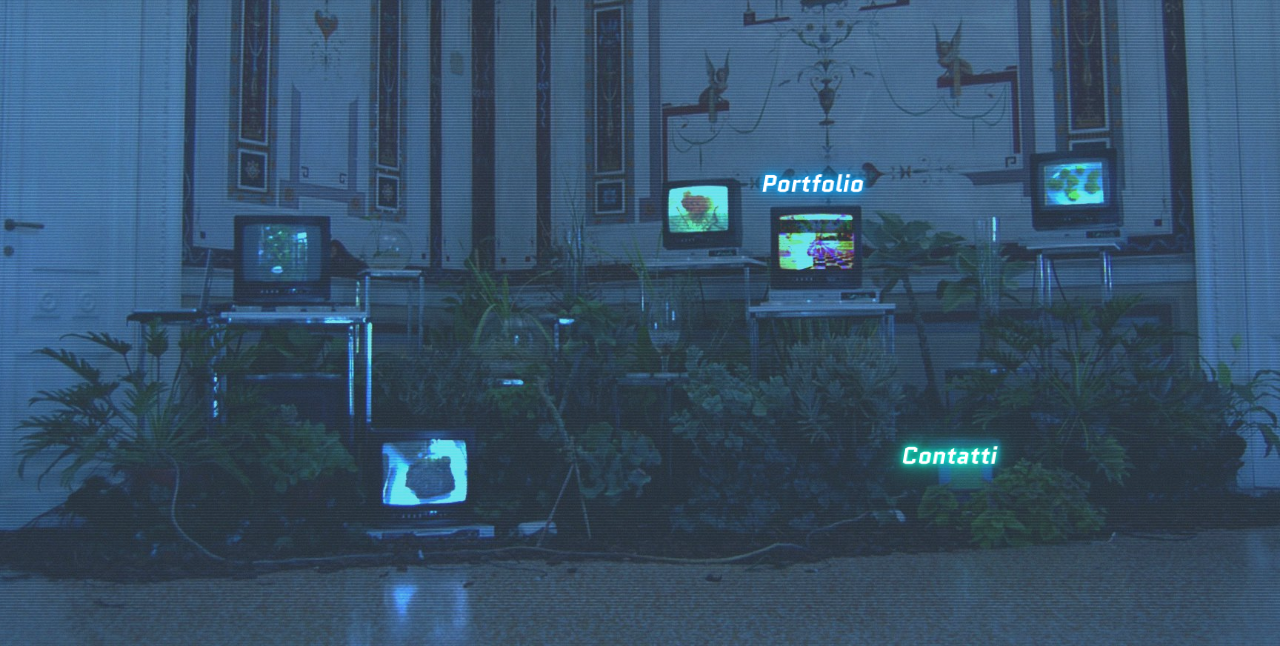
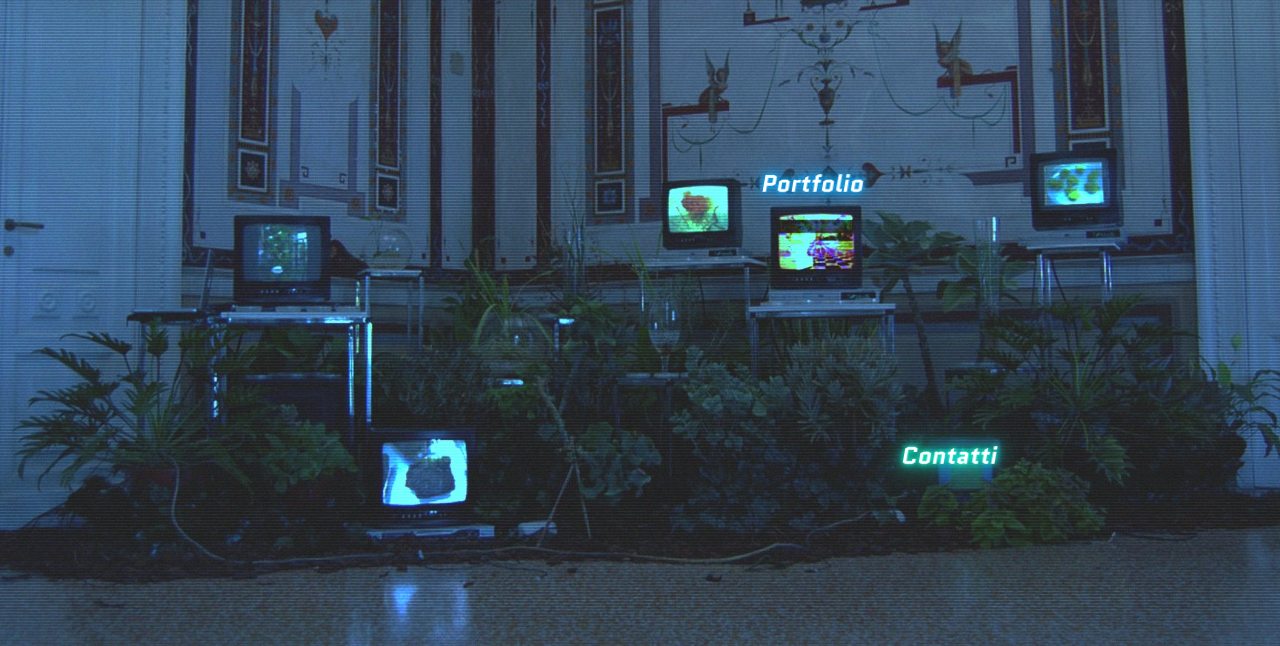
Before and after one commit to Bendersnatch/PortfolioVHS, a plain HTML site: page index.html in a window 1280 px wide. Shown: the part 154-800 px from the top of the page. Drawn offline with Linux system fonts and the light colour scheme.

Commit message:
Update style.css

```diff
--- a/style.css
+++ b/style.css
@@ -27,7 +27,7 @@ body {
   margin: 0px;
 }
 
-.hero::after {
+/*.hero::after {
   font-family: "Quantico", sans-serif;
   content: '';
   position: absolute;
@@ -38,7 +38,7 @@ body {
   background-color: rgba(71, 124, 174, 0.2);
   z-index: 1;
   pointer-events: none;
-}
+}*/
 
 .hero-content {
   position: relative;
```
